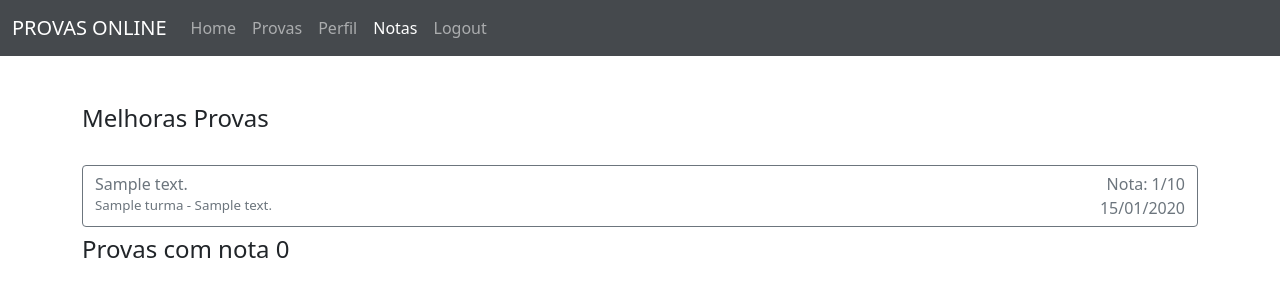
After one commit to leandrodinizsilva/TP1-TesteSoft, a Flask app: page /prova/listar_notas in a window 1280 px wide. The commit adds this page. Shown: the top 300 px of the page. Run offline with Flask 2, Linux system fonts and the light colour scheme; a user stored in the database is signed in; tables that the repository leaves empty hold one stand-in row (values such as "Sample post"); some libraries are stand-ins or nearby versions.

Commit message:
Listar Notas, melhores e zeradas

```diff
--- a/provasonline/prova/controller.py
+++ b/provasonline/prova/controller.py
@@ -18,6 +18,8 @@ def cadastrar_prova():
 
     if request.method == 'POST':
         descricao = request.form['prova']
+        descricao = remove_espacos_texto(descricao)
+
         data      = datetime.strptime(request.form['data'], '%Y-%m-%d').date()
 
         if (not data_no_futuro(data)):
@@ -110,6 +112,28 @@ def listar_provas():
 
     return render_template("listar_provas.html", provas = provas)
 
+@prova.route("/listar_notas", methods=["GET","POST"])
+@login_required()
+def listar_notas():
+    provas = Prova.query.all()
+
+    provas = (AlunoTurma.query.join(Turma, Turma.id == AlunoTurma.turma_id)
+                                .join(Prova, Prova.turma == Turma.id)
+                                .outerjoin(AlunoProva, Prova.id == AlunoProva.prova_id)
+                                .add_columns((Prova.id).label("prova_id"),
+                                            (Prova.descricao).label("descricao"),
+                                            (Prova.data).label("data"),
+                                            (Prova.valor).label("valor"),
+                                            (AlunoProva.nota).label("nota"),
+                                            (Turma.nome).label("turma"),
+                                            (Turma.descricao).label("turma_descricao"))
+                                .filter(AlunoTurma.aluno_id == current_user.id)).all()
+
+    melhores_provas = melhores_notas(provas)
+    provasComNota0 = provas_que_zerei(provas)
+
+    return render_template("listar_notas.html", melhores = melhores_provas, zeradas = provasComNota0)
+
 @prova.route("/responder_prova/<_id>", methods=["GET","POST"])
 @login_required(role=[usuario_urole_roles['ALUNO']])
 def responder_prova(_id):
@@ -193,3 +217,18 @@ def nota_da_prova(respostas):
             nota = nota + resposta.pergunta_obj.valor
 
     return nota
+
+def remove_espacos_texto(texto):
+    return texto.strip()
+
+def melhores_notas(provas):
+    newlist = sorted(provas, key=lambda x: x.nota, reverse=True)
+    return newlist
+
+def provas_que_zerei(provas):
+    result = []
+    for prova in provas:
+        if prova.nota == 0:
+            result.append(prova)
+
+    return result
--- /dev/null
+++ b/provasonline/prova/templates/listar_notas.html
@@ -0,0 +1,48 @@
+{% extends "base.html" %}
+{% set active_page = "notas" %}
+{% block title %}Provas{% endblock %}
+
+{% block content %}
+
+<div class="container">
+
+    <h4>Melhoras Provas</h4><br>
+    {% for m_prova in melhores %}
+        {% if m_prova.nota != None %}
+            <a href="{{url_for('prova.responder_prova', _id = m_prova.prova_id)}}" type="button" class="btn btn-outline-secondary col-md-12 mb-2" role="button">
+            <div class="d-flex justify-content-between">
+                <div>{{ m_prova.descricao }}</div><div>Nota: {{ m_prova.nota }}/{{ m_prova.valor }}</div>
+            </div>
+        {% else %}
+            <a href="{{url_for('prova.responder_prova', _id = m_prova.prova_id)}}" type="button" class="btn btn-outline-primary col-md-12 mb-2" role="button">
+            <div class="d-flex justify-content-between">
+                <div>{{ m_prova.descricao }}</div><div>Nota: 0/{{ m_prova.valor }}</div>
+             </div>
+        {% endif %}
+        <div class="d-flex justify-content-between">
+            <div style="font-size: smaller;">{{ m_prova.turma }} - {{m_prova.turma_descricao}}</div><div>{{ m_prova.data.strftime("%d/%m/%Y") }}</div>
+        </div>
+    </a>
+    {% endfor %}
+
+    <h4>Provas com nota 0</h4><br>
+    {% for z_prova in zeradas %}
+        {% if z_prova.nota != None %}
+            <a href="{{url_for('prova.responder_prova', _id = z_prova.prova_id)}}" type="button" class="btn btn-outline-secondary col-md-12 mb-2" role="button">
+            <div class="d-flex justify-content-between">
+                <div>{{ z_prova.descricao }}</div><div>Nota: {{ z_prova.nota }}/{{ z_prova.valor }}</div>
+            </div>
+        {% else %}
+            <a href="{{url_for('prova.responder_prova', _id = z_prova.prova_id)}}" type="button" class="btn btn-outline-primary col-md-12 mb-2" role="button">
+            <div class="d-flex justify-content-between">
+                <div>{{ z_prova.descricao }}</div><div>Nota: 0/{{ z_prova.valor }}</div>
+             </div>
+        {% endif %}
+        <div class="d-flex justify-content-between">
+            <div style="font-size: smaller;">{{ z_prova.turma }} - {{z_prova.turma_descricao}}</div><div>{{ z_prova.data.strftime("%d/%m/%Y") }}</div>
+        </div>
+    </a>
+    {% endfor %}
+</div>
+
+{% endblock %}
--- a/provasonline/templates/base.html
+++ b/provasonline/templates/base.html
@@ -22,13 +22,15 @@
               <div class="collapse navbar-collapse" id="navbarNavAltMarkup">
                 <div class="navbar-nav">
                   <a class="nav-link {{ 'active' if active_page == 'home' else '' }}" href="{{url_for('usuario.index')}}">Home</a>
+                  <a class="nav-link {{ 'active' if active_page == 'provas' else '' }}" href="{{url_for('prova.listar_provas')}}">Provas</a>
                   {%if current_user.urole == 'professor' %}
                   <a class="nav-link {{ 'active' if active_page == 'alunos' else '' }}" href="{{url_for('aluno.listar_alunos')}}">Alunos</a>
                   <a class="nav-link {{ 'active' if active_page == 'turmas' else '' }}" href="{{url_for('turma.listar_turmas')}}">Turmas</a>
                   {% else %}
                   <a class="nav-link {{ 'active' if active_page == 'alunos' else '' }}" href="{{url_for('aluno.ver_aluno', _id = current_user.id )}}">Perfil</a>
+                  <a class="nav-link {{ 'active' if active_page == 'notas' else '' }}" href="{{url_for('prova.listar_notas', _id = current_user.id )}}">Notas</a>
                   {% endif %}
-                  <a class="nav-link {{ 'active' if active_page == 'provas' else '' }}" href="{{url_for('prova.listar_provas')}}">Provas</a>
+
                   <a class="nav-link" href="{{url_for('usuario.logout')}}">Logout</a>
                 </div>
               </div>
```
Also changed, not shown: provasonline/prova/templates/listar_provas.html (+19 -0 lines), provasonline/turma/controller.py (+7 -0 lines), testesUnidade/testes.py (+35 -0 lines).
